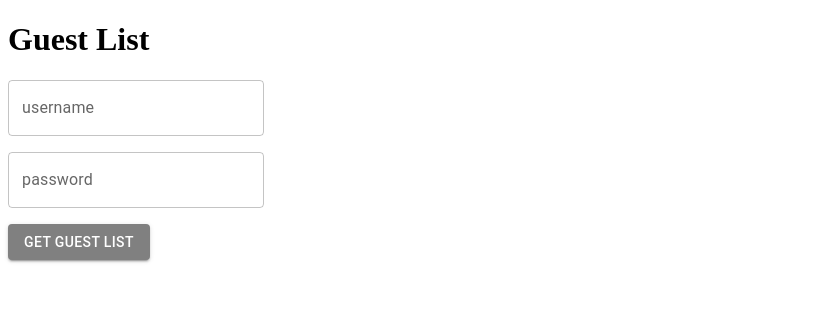
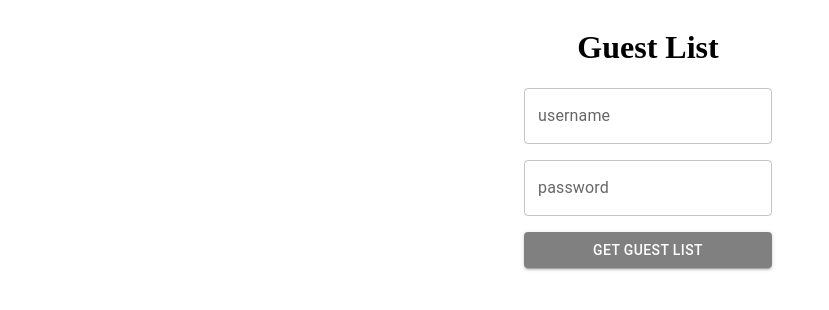
Before and after one commit to JackCotter/WeddingRSVP, a Next.js app in the folder client/: page /guest-list in a window 1280 px wide. Shown: the top 310 px of the page, without its empty margins (0-829 px from the left). Built offline with nearby package versions, Linux system fonts and the light colour scheme.

Commit message:
style guest list user and pass

```diff
--- a/client/pages/guest-list.tsx
+++ b/client/pages/guest-list.tsx
@@ -29,24 +29,11 @@ interface GuestListI {
 const GuestList = () => {
   const [username, setUsername] = useState("");
   const [password, setPassword] = useState("");
-  const [guestList, setGuestList] = useState<GuestListI[]>([
-    /*{
-      name: "sdf",
-      email: "sdf",
-      guest: "",
-      attending: "true",
-      song: "",
-      diet: "",
-    },
-    {
-      name: "sdf",
-      email: "sdf",
-      guest: "sdf",
-      attending: "true",
-      song: "song",
-      diet: "diet",
-    },*/
-  ]);
+  const [guestList, setGuestList] = useState<GuestListI[]>([]);
+  const [error, setError] = useState<{ show: boolean; message: string }>({
+    show: false,
+    message: "",
+  });
 
   const queryGuestList = async () => {
     const guestList: any = await getGuestList(username, password);
@@ -74,13 +61,21 @@ const GuestList = () => {
         );
       },
       onError: (error: any) => {
-        console.log(error);
+        setError({ show: true, message: error.message });
       },
     }
   );
 
   return (
-    <div style={{ width: "100%", margin: "8px" }}>
+    <div
+      style={{
+        width: "100%",
+        margin: "8px",
+        display: "flex",
+        alignItems: "center",
+        flexDirection: "column",
+      }}
+    >
       <h1>Guest List</h1>
       {guestList && guestList.length == 0 && (
         <div style={{ background: "white" }}>
@@ -89,22 +84,24 @@ const GuestList = () => {
               label="username"
               value={username}
               onChange={(e) => setUsername(e.target.value)}
-              sx={{ maxWidth: "20%" }}
             />
             <TextField
               label="password"
               type="password"
               value={password}
               onChange={(e) => setPassword(e.target.value)}
-              sx={{ maxWidth: "20%" }}
             />
             <Stack direction="row" spacing={2}>
-              <Button variant="contained" onClick={() => getGuestListMutate()}>
+              <Button
+                variant="contained"
+                onClick={() => getGuestListMutate()}
+                fullWidth
+              >
                 {" "}
                 Get Guest List{" "}
               </Button>
+              {isLoading && <CircularProgress />}
             </Stack>
-            {isLoading && <CircularProgress />}
           </Stack>
         </div>
       )}
```
